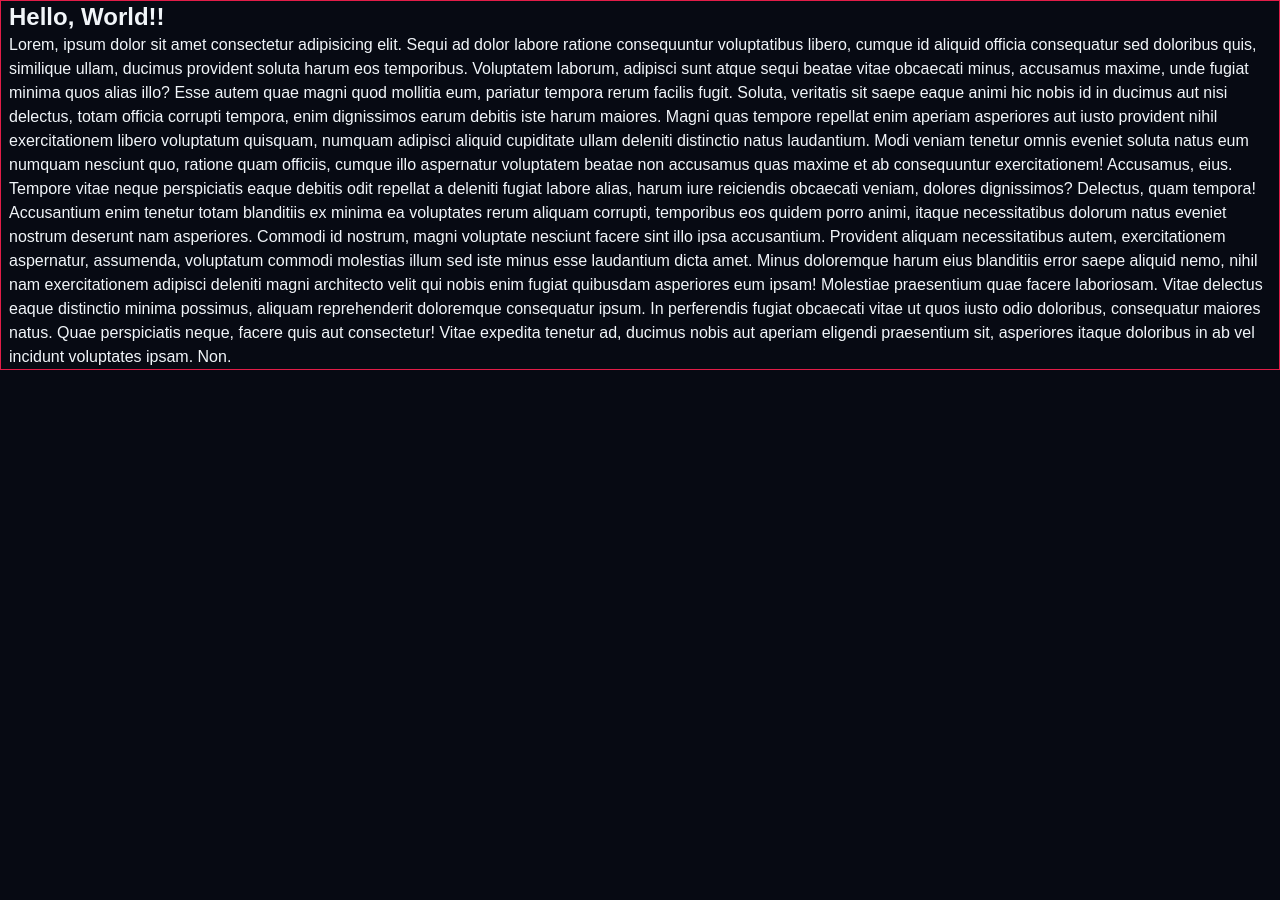
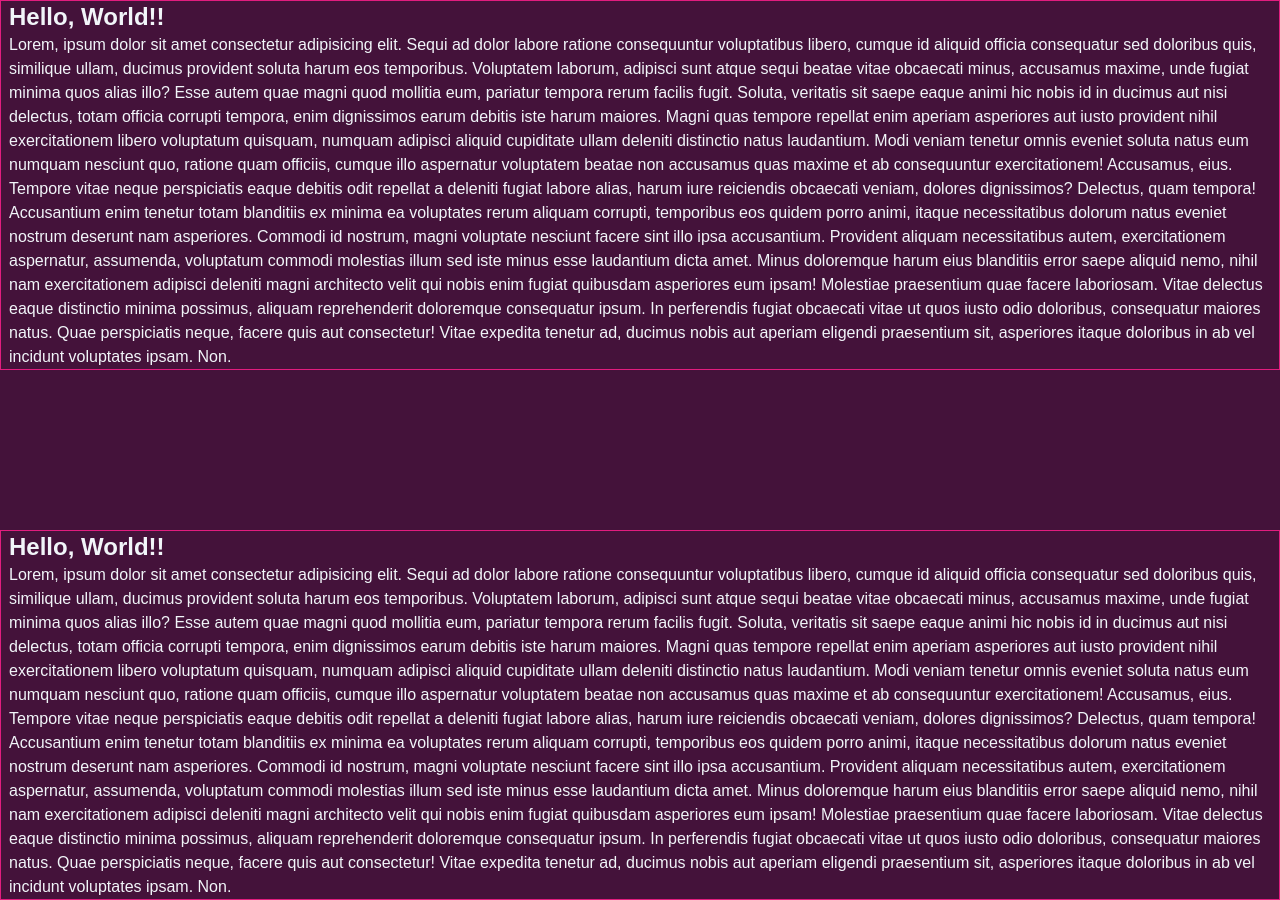
Before and after one commit to AnikaTahsin06/css-animation-effects, a website built with Vite: page index.html in a window 1280 px wide. Before the commit the page ends 800 px from the top, so only its background shows below. Built offline with nearby package versions, Linux system fonts and the light colour scheme; a web font is replaced by a local one.

Commit message:
changed some themes

```diff
--- a/index.html
+++ b/index.html
@@ -36,6 +36,30 @@
       consectetur! Vitae expedita tenetur ad, ducimus nobis aut aperiam eligendi praesentium sit, asperiores itaque
       doloribus in ab vel incidunt voluptates ipsam. Non.</p>
   </section>
+  <section class="container section">
+    <h1>Hello, World!!</h1>
+    <p>Lorem, ipsum dolor sit amet consectetur adipisicing elit. Sequi ad dolor labore ratione consequuntur voluptatibus
+      libero, cumque id aliquid officia consequatur sed doloribus quis, similique ullam, ducimus provident soluta harum
+      eos temporibus. Voluptatem laborum, adipisci sunt atque sequi beatae vitae obcaecati minus, accusamus maxime, unde
+      fugiat minima quos alias illo? Esse autem quae magni quod mollitia eum, pariatur tempora rerum facilis fugit.
+      Soluta, veritatis sit saepe eaque animi hic nobis id in ducimus aut nisi delectus, totam officia corrupti tempora,
+      enim dignissimos earum debitis iste harum maiores. Magni quas tempore repellat enim aperiam asperiores aut iusto
+      provident nihil exercitationem libero voluptatum quisquam, numquam adipisci aliquid cupiditate ullam deleniti
+      distinctio natus laudantium. Modi veniam tenetur omnis eveniet soluta natus eum numquam nesciunt quo, ratione quam
+      officiis, cumque illo aspernatur voluptatem beatae non accusamus quas maxime et ab consequuntur exercitationem!
+      Accusamus, eius. Tempore vitae neque perspiciatis eaque debitis odit repellat a deleniti fugiat labore alias,
+      harum iure reiciendis obcaecati veniam, dolores dignissimos? Delectus, quam tempora! Accusantium enim tenetur
+      totam blanditiis ex minima ea voluptates rerum aliquam corrupti, temporibus eos quidem porro animi, itaque
+      necessitatibus dolorum natus eveniet nostrum deserunt nam asperiores. Commodi id nostrum, magni voluptate nesciunt
+      facere sint illo ipsa accusantium. Provident aliquam necessitatibus autem, exercitationem aspernatur, assumenda,
+      voluptatum commodi molestias illum sed iste minus esse laudantium dicta amet. Minus doloremque harum eius
+      blanditiis error saepe aliquid nemo, nihil nam exercitationem adipisci deleniti magni architecto velit qui nobis
+      enim fugiat quibusdam asperiores eum ipsam! Molestiae praesentium quae facere laboriosam. Vitae delectus eaque
+      distinctio minima possimus, aliquam reprehenderit doloremque consequatur ipsum. In perferendis fugiat obcaecati
+      vitae ut quos iusto odio doloribus, consequatur maiores natus. Quae perspiciatis neque, facere quis aut
+      consectetur! Vitae expedita tenetur ad, ducimus nobis aut aperiam eligendi praesentium sit, asperiores itaque
+      doloribus in ab vel incidunt voluptates ipsam. Non.</p>
+  </section>
   <script type="module" src="./src/main.js"></script>
 </body>
 
--- a/styles/style.css
+++ b/styles/style.css
@@ -1,10 +1,10 @@
 :root {
-    --clr-dark: #070a13;
+    --clr-dark: #44123a;
     --clr-light: #f1f5f9;
-    --clr-slate400: #94a3b8;
+    --clr-slate400: #b894b4;
     --clr-slate600: #475569;
     --clr-slate800: #1e293b;
-    --clr-rose: #e11d48;
+    --clr-rose: #e11d7f;
     --clr-indigo: #4f46e5;
 
     /* rose rgb(225, 29, 72) */
```
